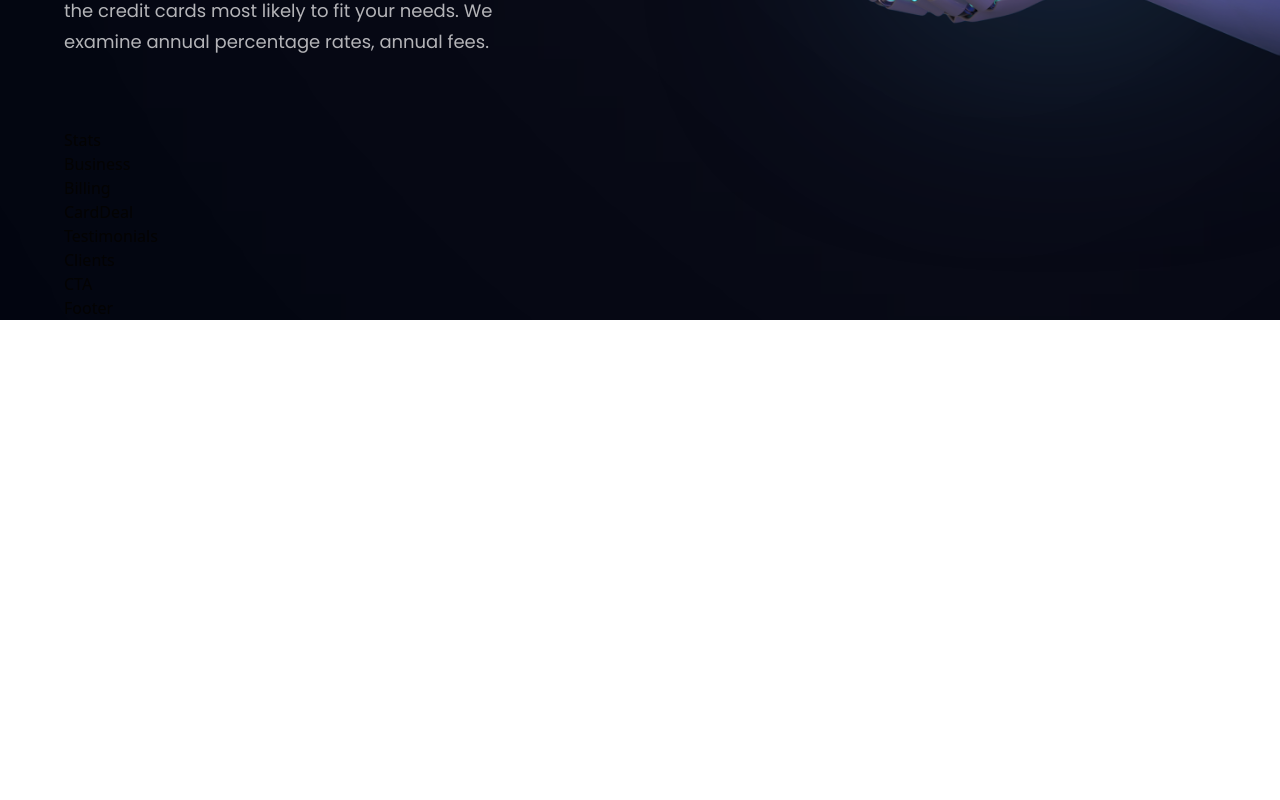
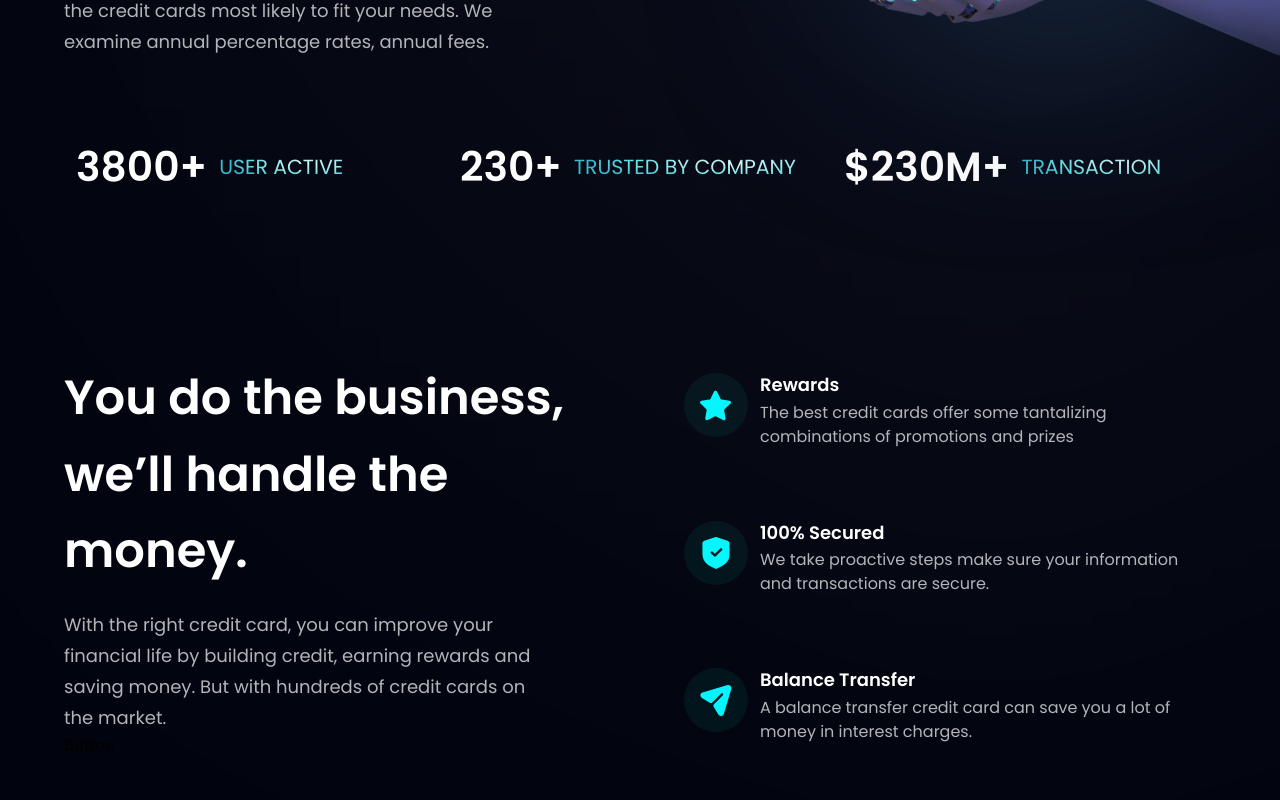
Before and after one commit to LeonidYezerskyi/hoobank, a React (Vite) app: page / in a window 1280 px wide. Shown: the part 660-1460 px from the top of the page. Before the commit the page ends 980 px from the top, so only its background shows below. Built offline with nearby package versions, Linux system fonts and the light colour scheme.

Commit message:
ADDED: Business component

```diff
--- a/src/components/Business.jsx
+++ b/src/components/Business.jsx
@@ -1,9 +1,46 @@
-import React from 'react'
+import { features } from "../constants";
+import styles, { layout } from "../style";
+import Button from "./Button";
 
-const Business = () => {
-    return (
-        <div>Business</div>
-    )
-}
+
+const FeatureCard = ({ icon, title, content, index }) => (
+    <div className={`flex flex-row p-6 rounded-[20px] ${index !== features.length - 1 ? "mb-6" : "mb-0"} feature-card`}>
+        <div className={`w-[64px] h-[64px] rounded-full ${styles.flexCenter} bg-dimBlue`}>
+            <img src={icon} alt="star" className="w-[50%] h-[50%] object-contain" />
+        </div>
+        <div className="flex-1 flex flex-col ml-3">
+            <h4 className="font-poppins font-semibold text-white text-[18px] leading-[23.4px] mb-1">
+                {title}
+            </h4>
+            <p className="font-poppins font-normal text-dimWhite text-[16px] leading-[24px]">
+                {content}
+            </p>
+        </div>
+    </div>
+);
+
+const Business = () => (
+    <section id="features" className={layout.section}>
+        <div className={layout.sectionInfo}>
+            <h2 className={styles.heading2}>
+                You do the business, <br className="sm:block hidden" /> we’ll handle
+                the money.
+            </h2>
+            <p className={`${styles.paragraph} max-w-[470px] mt-5`}>
+                With the right credit card, you can improve your financial life by
+                building credit, earning rewards and saving money. But with hundreds
+                of credit cards on the market.
+            </p>
+
+            <Button styles={`mt-10`} />
+        </div>
+
+        <div className={`${layout.sectionImg} flex-col`}>
+            {features.map((feature, index) => (
+                <FeatureCard key={feature.id} {...feature} index={index} />
+            ))}
+        </div>
+    </section>
+);
 
 export default Business
--- a/src/components/Stats.jsx
+++ b/src/components/Stats.jsx
@@ -1,8 +1,20 @@
-import React from 'react'
+import { stats } from "../constants";
+import styles from "../style";
 
 const Stats = () => {
     return (
-        <div>Stats</div>
+        <section className={`${styles.flexCenter} flex-row flex-wrap sm:mb-20 mb-6`}>
+            {stats.map((stat) => (
+                <div key={stat.id} className={`flex-1 flex justify-start items-center flex-row m-3`} >
+                    <h4 className="font-poppins font-semibold xs:text-[40.89px] text-[30.89px] xs:leading-[53.16px] leading-[43.16px] text-white">
+                        {stat.value}
+                    </h4>
+                    <p className="font-poppins font-normal xs:text-[20.45px] text-[15.45px] xs:leading-[26.58px] leading-[21.58px] text-gradient uppercase ml-3">
+                        {stat.title}
+                    </p>
+                </div>
+            ))}
+        </section>
     )
 }
 
```
